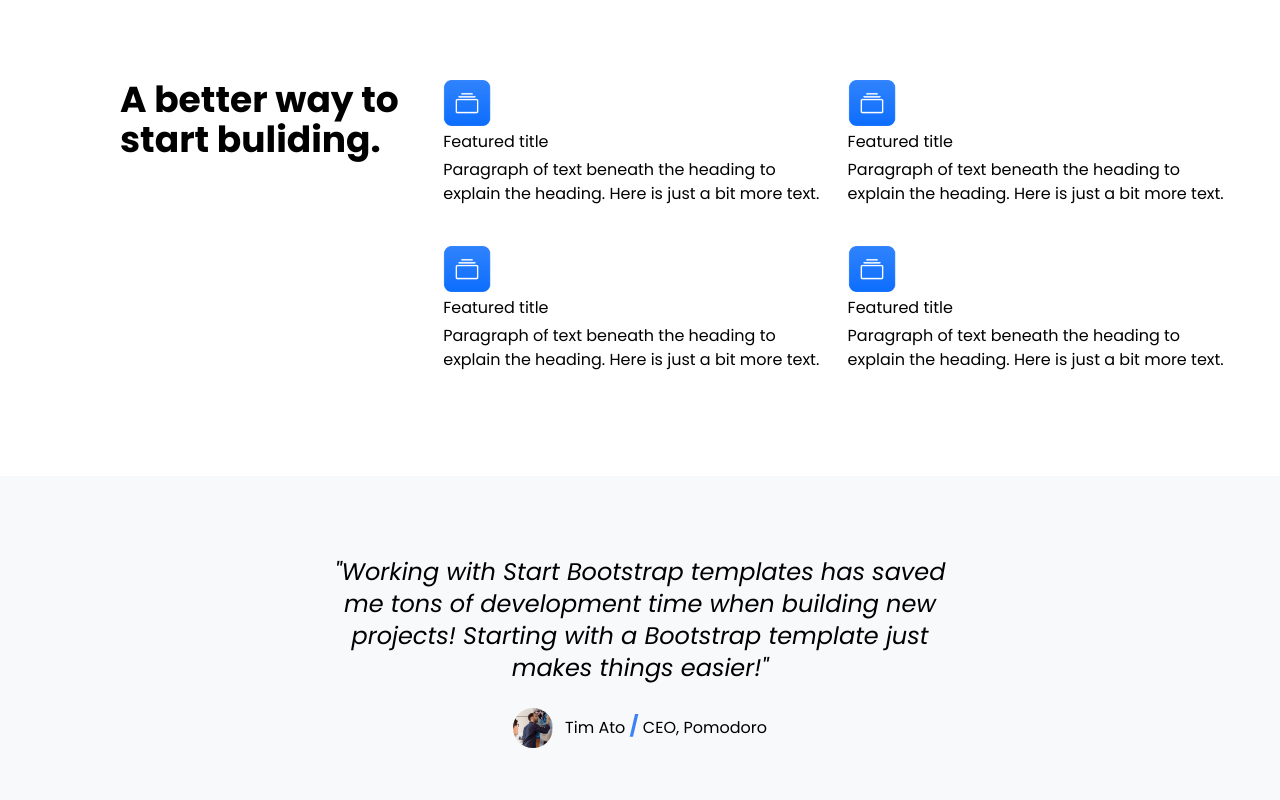
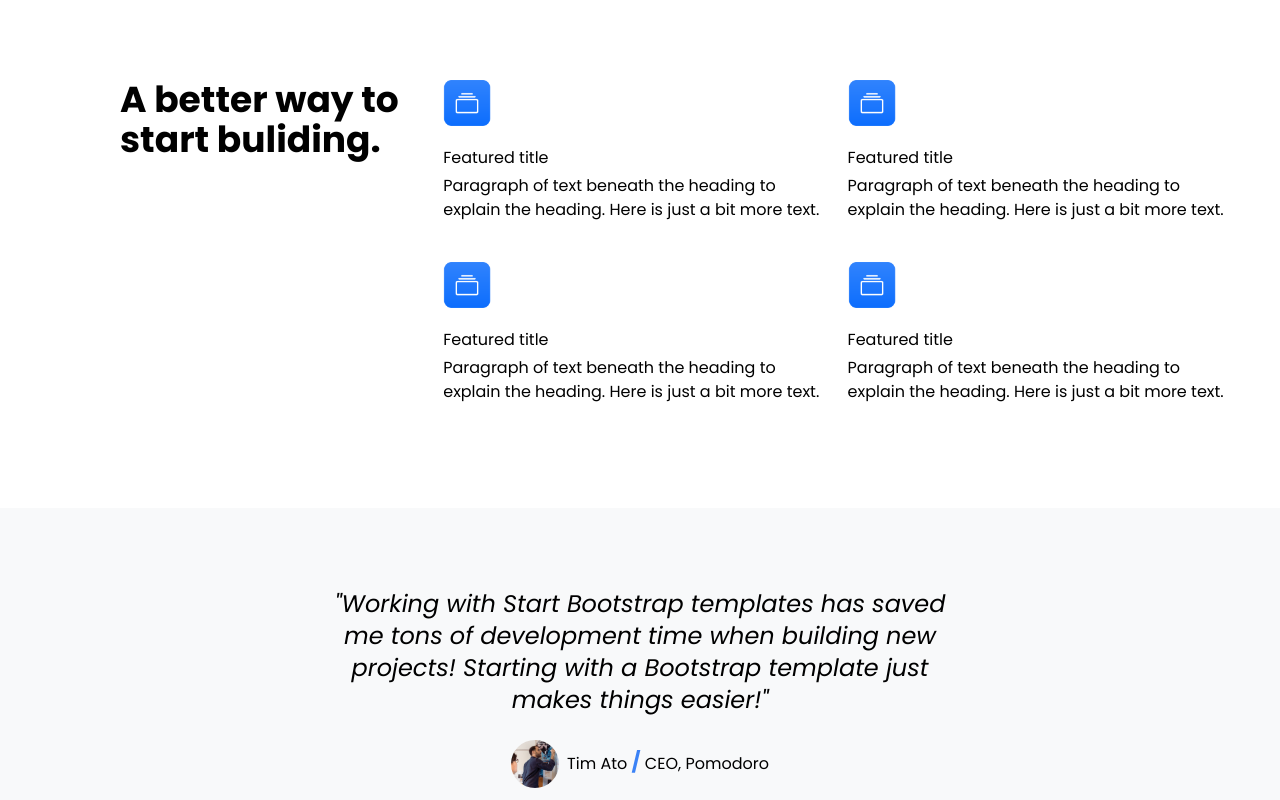
Before and after one commit to kelvin0027/project-tailwind-1, a website: page src/index.html in a window 1280 px wide. Shown: the part 600-1400 px from the top of the page. Drawn offline with Linux system fonts and the light colour scheme; a web font is replaced by a local one.

Commit message:
gave space between the icon and paragrap,h fixed the round profile picture

```diff
--- a/src/index.html
+++ b/src/index.html
@@ -111,7 +111,7 @@
               <div class="w-12">
                 <img class="size-full" src="./assets/img/blue_icon_1.png" alt="" />
               </div>
-              <h3 class="text-left">Featured title</h3>
+              <h3 class="text-left pt-4">Featured title</h3>
               <p class="text-left w-[80vw] md:w-full md:pr-0 pr-6">
                 Paragraph of text beneath the heading to explain the heading. Here is just a bit more text.
               </p>
@@ -121,7 +121,7 @@
               <div class="w-12">
                 <img class="size-full" src="./assets/img/blue_icon_1.png" alt="" />
               </div>
-              <h3 class="text-left">Featured title</h3>
+              <h3 class="text-left pt-4">Featured title</h3>
               <p class="text-left w-[80vw] md:w-full md:pr-0 pr-6">
                 Paragraph of text beneath the heading to explain the heading. Here is just a bit more text.
               </p>
@@ -131,7 +131,7 @@
               <div class="w-12">
                 <img class="size-full" src="./assets/img/blue_icon_1.png" alt="" />
               </div>
-              <h3 class="text-left">Featured title</h3>
+              <h3 class="text-left pt-4">Featured title</h3>
               <p class="text-left w-[80vw] md:w-full md:pr-0 pr-6">
                 Paragraph of text beneath the heading to explain the heading. Here is just a bit more text.
               </p>
@@ -141,7 +141,7 @@
               <div class="w-12">
                 <img class="size-full" src="./assets/img/blue_icon_1.png" alt="" />
               </div>
-              <h3 class="text-left">Featured title</h3>
+              <h3 class="text-left pt-4">Featured title</h3>
               <p class="text-left w-[80vw] md:w-full md:pr-0 pr-6">
                 Paragraph of text beneath the heading to explain the heading. Here is just a bit more text.
               </p>
@@ -160,15 +160,15 @@
           </p>
         </div>
 
-        <div class="flex justify-center items-center gap-3 pt-6">
+        <div class="flex justify-center items-center space-x-2 pt-6">
           <div>
-            <div class="size-10">
+            <div class="size-12">
               <img class="size-full rounded-full object-cover" src="./assets/img/image_3.png" alt="" />
             </div>
           </div>
           <p>
             Tim Ato
-            <span class="text-blue-500 text-xl font-bold">/</span>
+            <span class="text-blue-500 text-base md:text-xl font-bold">/</span>
             CEO, Pomodoro
           </p>
         </div>
```
Also changed, not shown: src/css/mainstyles.css.
